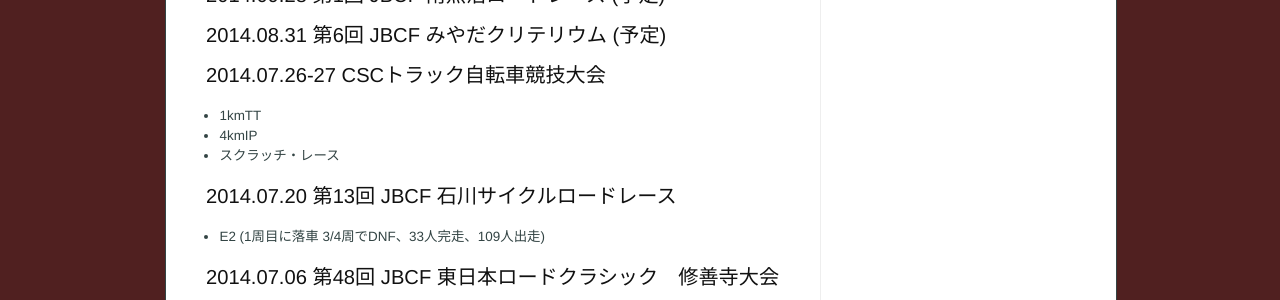
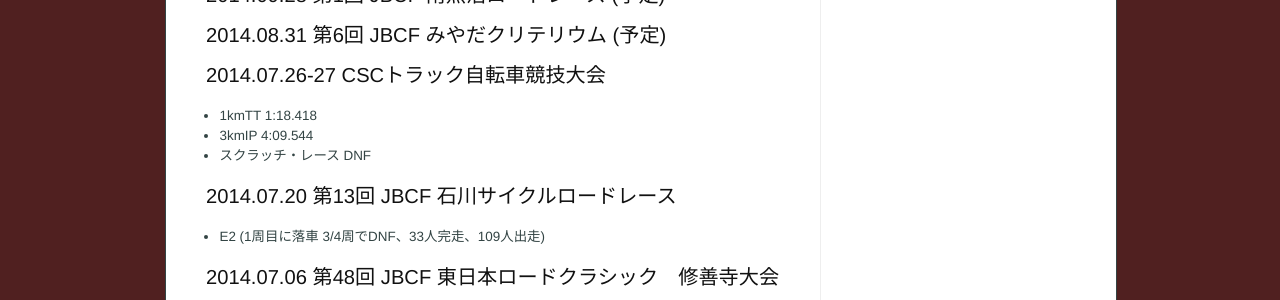
Before and after one commit to marucc/marucc.github.io, a Jekyll site: the page built from sports/results_bike.md, in a window 1280 px wide and 900 px high. Shown: the part 348-648 px from the top of the window. Built offline with Jekyll 4.4.1, drawn with Linux system fonts in a browser that asks for light colours.

Commit message:
Published with https://stackedit.io/

```diff
--- a/sports/results_bike.md
+++ b/sports/results_bike.md
@@ -20,9 +20,9 @@ markdown: kramdown
 ### 2014.08.31 第6回 JBCF みやだクリテリウム (予定)
 
 ### 2014.07.26-27 CSCトラック自転車競技大会
-- 1kmTT
-- 4kmIP
-- スクラッチ・レース
+- 1kmTT 1:18.418
+- 3kmIP 4:09.544
+- スクラッチ・レース DNF
 
 ### 2014.07.20 第13回 JBCF 石川サイクルロードレース
 - E2 (1周目に落車 3/4周でDNF、33人完走、109人出走)
```
